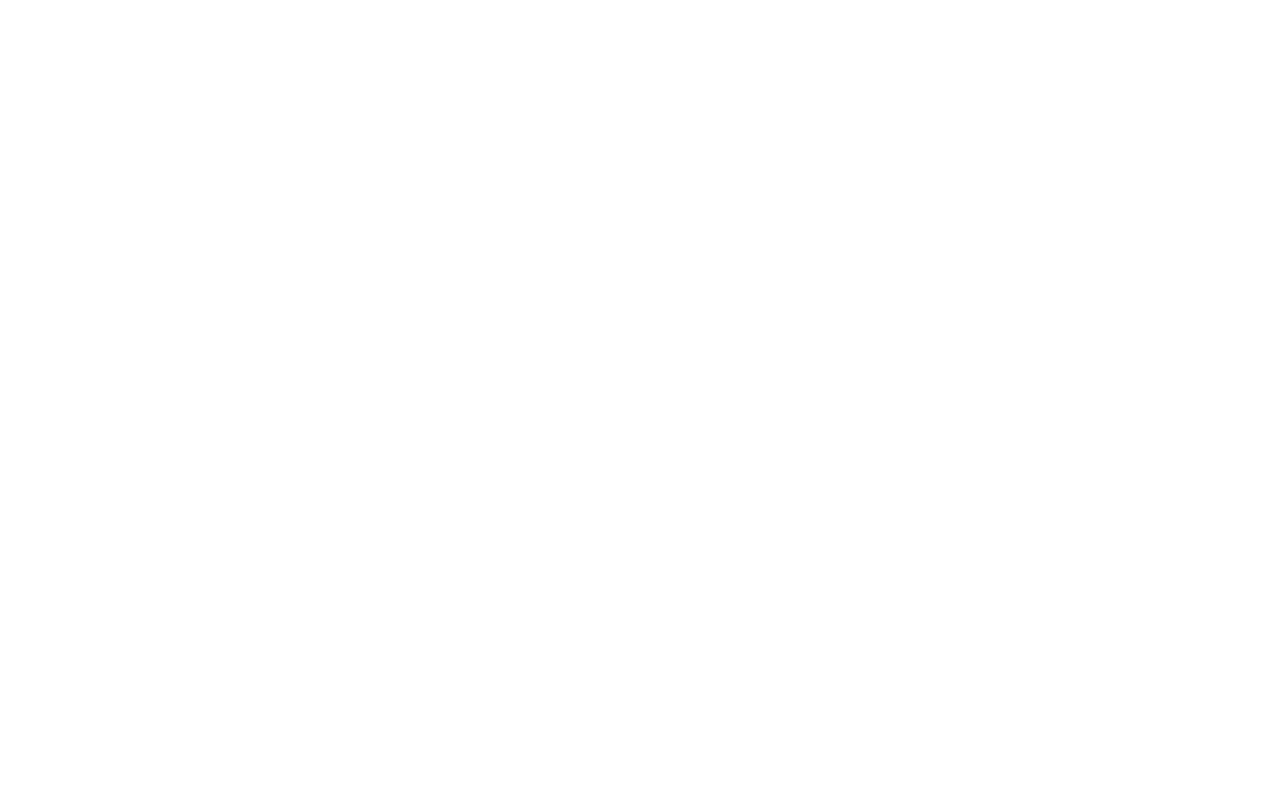
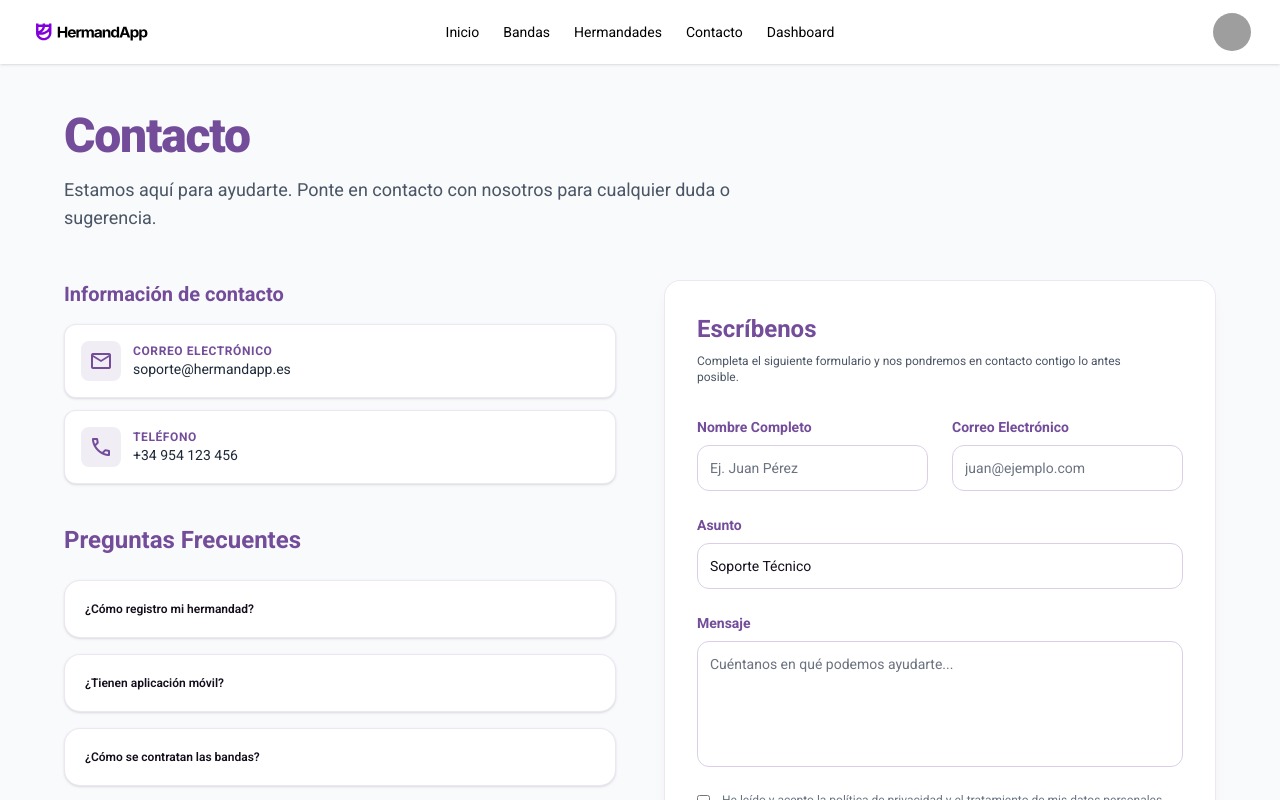
Before and after one commit to MarioMedac0005/hermandapp-front, a React (Vite) app: page /contacto in a window 1280 px wide. Before the commit this address had no page. Shown: the top 800 px of the page. Built offline with nearby package versions, Linux system fonts and the light colour scheme; grey boxes are pictures that could not be loaded.

Commit message:
Pagina de contacto

```diff
--- a/index.html
+++ b/index.html
@@ -5,6 +5,7 @@
     <link rel="icon" type="image/svg+xml" href="/vite.svg" />
     <meta name="viewport" content="width=device-width, initial-scale=1.0" />
     <link href="./src/index.css" rel="stylesheet">
+    <link href="https://fonts.googleapis.com/css2?family=Material+Symbols+Outlined" rel="stylesheet" />
     <title>hermandapp-front</title>
   </head>
   <body class="font-roboto text-xs text-black">
--- a/src/App.jsx
+++ b/src/App.jsx
@@ -29,6 +29,7 @@
 import HermandadPerfil from "./pages/perfil/hermandad/HermandadPerfil";
 import BandaPerfil from "./pages/perfil/banda/BandaPerfil";
 import LandingPage from "@pages/landing/LandingPage";
+import Contacto from "@pages/contacto/Contacto";
 
 function App() {
   return (
@@ -42,6 +43,7 @@
         />
         <Route path="perfil/hermandad" element={<HermandadPerfil />} />
         <Route path="perfil/banda" element={<BandaPerfil />} />
+        <Route path="contacto" element={<Contacto />} />
       </Route>
       {/* Ruta para el panel de administracion de las hermandades */}
       <Route
--- a/src/components/Navbar.jsx
+++ b/src/components/Navbar.jsx
@@ -30,9 +30,9 @@
 				</Link>
 			</li>
 			<li>
-				<a className={linkClasses} onClick={onClick}>
+				<Link to="/contacto" className={linkClasses} onClick={onClick}>
 					Contacto
-				</a>
+				</Link>
 			</li>
 			<li>
 				<Link to="/admin-panel/dashboard" className={linkClasses} onClick={onClick}>
--- /dev/null
+++ b/src/components/contacto/Form.jsx
@@ -0,0 +1,48 @@
+import React from "react";
+
+export default function Form() {
+  return (
+    <div className="bg-white p-8 rounded-2xl border border-[#dbcfe7]/50 shadow-lg shadow-purple-900/5">
+      <h3 className="text-2xl font-bold mb-2 text-[#734c9a]">Escríbenos</h3>
+      <p className="text-gray-600 mb-8 max-w-md">
+        Completa el siguiente formulario y nos pondremos en contacto contigo lo antes posible.
+      </p>
+      <form className="space-y-6">
+        <div className="grid grid-cols-1 md:grid-cols-2 gap-6">
+          <div className="flex flex-col gap-2">
+            <label className="text-sm font-bold text-[#734c9a]">Nombre Completo</label>
+            <input type="text" placeholder="Ej. Juan Pérez" className="w-full rounded-xl border border-[#dbcfe7] bg-white p-3 text-sm focus:border-[#734c9a] focus:ring-[#734c9a] transition-all outline-none" />
+          </div>
+          <div className="flex flex-col gap-2">
+            <label className="text-sm font-bold text-[#734c9a]">Correo Electrónico</label>
+            <input type="email" placeholder="juan@ejemplo.com" className="w-full rounded-xl border border-[#dbcfe7] bg-white p-3 text-sm focus:border-[#734c9a] focus:ring-[#734c9a] transition-all outline-none" />
+          </div>
+        </div>
+        <div className="flex flex-col gap-2">
+          <label className="text-sm font-bold text-[#734c9a]">Asunto</label>
+          <div className="relative">
+            <select className="w-full appearance-none rounded-xl border border-[#dbcfe7] bg-white p-3 text-sm focus:border-[#734c9a] focus:ring-[#734c9a] transition-all outline-none">
+              <option value="soporte">Soporte Técnico</option>
+              <option value="contratacion">Información de Contratación</option>
+              <option value="registro">Problemas con el registro</option>
+              <option value="otros">Otros</option>
+            </select>
+          </div>
+        </div>
+        <div className="flex flex-col gap-2">
+          <label className="text-sm font-bold text-[#734c9a]">Mensaje</label>
+          <textarea rows="5" placeholder="Cuéntanos en qué podemos ayudarte..." className="w-full rounded-xl border border-[#dbcfe7] bg-white p-3 text-sm focus:border-[#734c9a] focus:ring-[#734c9a] transition-all outline-none resize-none" />
+        </div>
+        <div className="flex items-start gap-3">
+          <input type="checkbox" id="privacy" className="mt-1 rounded border-[#dbcfe7] text-[#734c9a] focus:ring-[#734c9a]" />
+          <label htmlFor="privacy" className="text-xs text-gray-500 leading-normal cursor-pointer select-none">
+            He leído y acepto la política de privacidad y el tratamiento de mis datos personales para la resolución de mi consulta.
+          </label>
+        </div>
+        <button type="submit" className="w-full bg-[#734c9a] hover:bg-[#5e3d7d] text-white font-bold py-4 rounded-xl transition-all shadow-lg shadow-purple-900/10 hover:shadow-purple-900/20 flex items-center justify-center gap-2 transform active:scale-[0.99]">
+          Enviar Mensaje
+        </button>
+      </form>
+    </div>
+  );
+}
--- /dev/null
+++ b/src/components/contacto/Info.jsx
@@ -0,0 +1,31 @@
+import React from "react";
+
+export default function Info() {
+  return (
+    <section>
+      <h3 className="text-xl font-bold mb-4 flex items-center gap-2 text-[#734c9a]">
+        Información de contacto
+      </h3>
+      <div className="grid gap-3">
+        <div className="flex items-center gap-3 p-4 rounded-xl border border-[#dbcfe7]/50 bg-white shadow-sm">
+          <div className="bg-[#734c9a]/10 p-2 rounded-lg text-[#734c9a] flex items-center justify-center">
+            <span className="material-symbols-outlined text-xl">mail</span>
+          </div>
+          <div>
+            <p className="font-bold text-xs uppercase tracking-wider text-[#734c9a]">Correo Electrónico</p>
+            <p className="text-sm font-small text-gray-800">soporte@hermandapp.es</p>
+          </div>
+        </div>
+        <div className="flex items-center gap-3 p-4 rounded-xl border border-[#dbcfe7]/50 bg-white shadow-sm">
+          <div className="bg-[#734c9a]/10 p-2 rounded-lg text-[#734c9a] flex items-center justify-center">
+            <span className="material-symbols-outlined text-xl">call</span>
+          </div>
+          <div>
+            <p className="font-bold text-xs uppercase tracking-wider text-[#734c9a]">Teléfono</p>
+            <p className="text-sm font-small text-gray-800">+34 954 123 456</p>
+          </div>
+        </div>
+      </div>
+    </section>
+  );
+}
--- /dev/null
+++ b/src/components/contacto/Preguntas.jsx
@@ -0,0 +1,38 @@
+import React from "react";
+
+export default function Preguntas() {
+  const faqs = [
+    {
+      question: "¿Cómo registro mi hermandad?",
+      answer: "Puedes registrar tu hermandad desde el botón de registro seleccionando el perfil de organización."
+    },
+    {
+      question: "¿Tienen aplicación móvil?",
+      answer: "Sí, HermandApp está disponible para iOS y Android en sus respectivas tiendas."
+    },
+    {
+      question: "¿Cómo se contratan las bandas?",
+      answer: "Las hermandades pueden enviar solicitudes de presupuesto directamente a las bandas desde su perfil verificado."
+    },
+  ];
+
+  return (
+    <section>
+      <h3 className="text-2xl font-bold mb-6 flex items-center gap-2 text-[#734c9a]">
+        Preguntas Frecuentes
+      </h3>
+      <div className="space-y-4">
+        {faqs.map((faq, index) => (
+          <details key={index} className="group bg-white rounded-2xl border border-[#dbcfe7]/50 shadow-sm hover:shadow-md transition-all overflow-hidden open:border-[#734c9a]">
+            <summary className="flex items-center justify-between p-5 cursor-pointer list-none font-semibold text-[#140d1b]">
+              <span className="group-open:text-[#734c9a] transition-colors">{faq.question}</span>
+            </summary>
+            <div className="p-5 pt-0 text-gray-600 text-sm leading-relaxed">
+              {faq.answer}
+            </div>
+          </details>
+        ))}
+      </div>
+    </section>
+  );
+}
--- /dev/null
+++ b/src/pages/contacto/Contacto.jsx
@@ -0,0 +1,28 @@
+import React from "react";
+import Info from "@components/contacto/Info";
+import Preguntas from "@components/contacto/Preguntas";
+import Formulario from "@components/contacto/Form";
+
+export default function Contacto() {
+  return (
+    <div className="bg-gray-50 font-display text-[#140d1b] min-h-screen">
+      <main className="max-w-[1200px] mx-auto px-6 py-12">
+        <div className="mb-12 text-center lg:text-left">
+          <h2 className="text-4xl lg:text-5xl font-black tracking-tight text-[#734c9a] mb-4">Contacto</h2>
+          <p className="text-lg text-gray-600 max-w-2xl">
+            Estamos aquí para ayudarte. Ponte en contacto con nosotros para cualquier duda o sugerencia.
+          </p>
+        </div>
+        <div className="grid grid-cols-1 lg:grid-cols-2 gap-12 items-start">
+          <div className="flex flex-col gap-10">
+            <Info />
+            <Preguntas />
+          </div>
+          <div className="sticky top-24">
+            <Formulario />
+          </div>
+        </div>
+      </main>
+    </div>
+  );
+}
```
